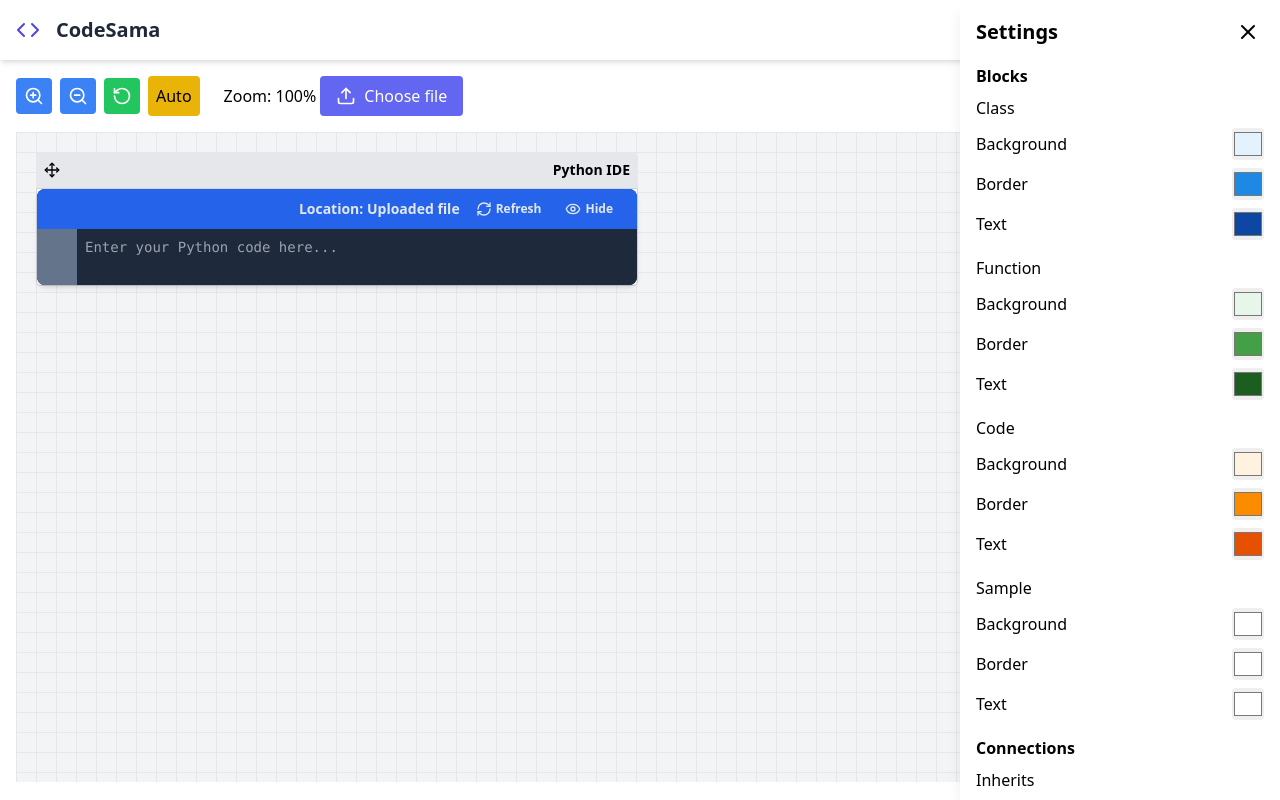
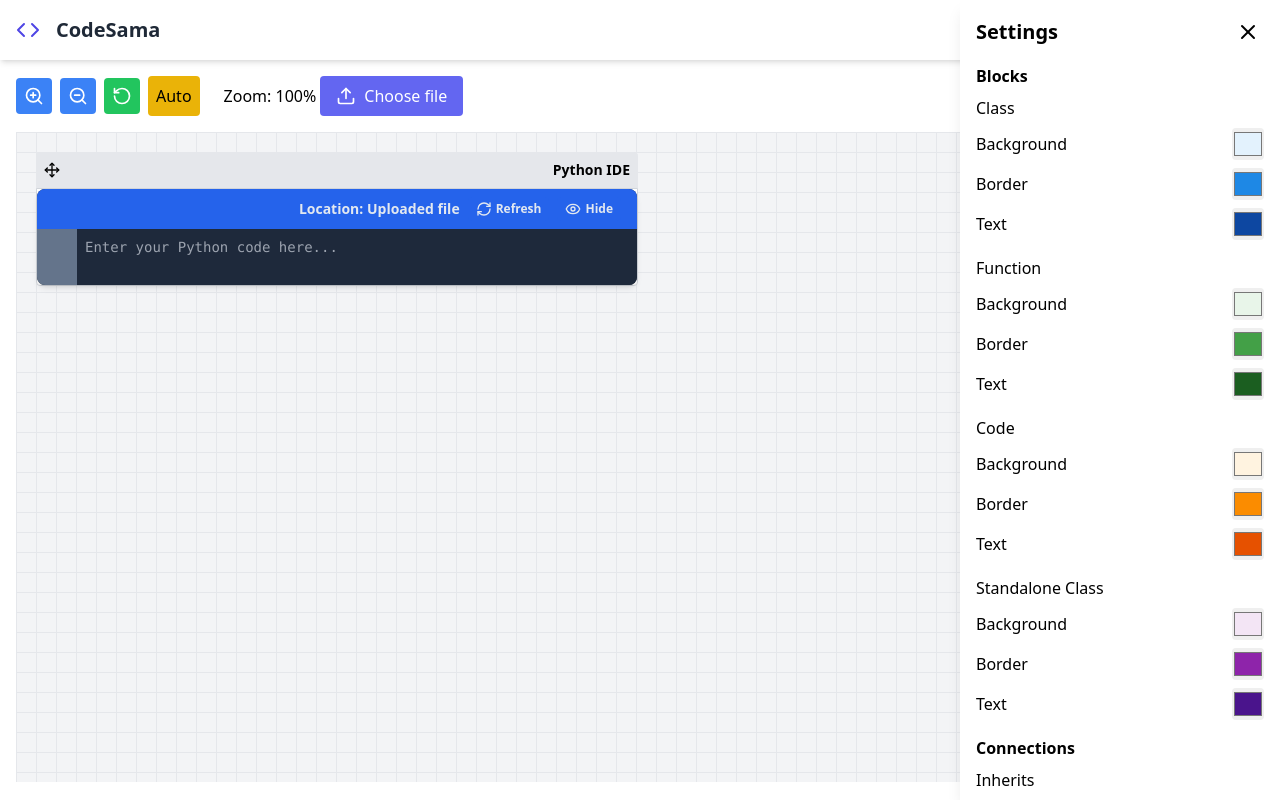
Before and after one commit to fridayowl/CodeSama, a React (Create React App) app: page / in a window 1280 px wide. Both pictures are taken after a click on the button 1246 px from the left and 96 px from the top of the page. Built offline with nearby package versions, Linux system fonts and the light colour scheme.

Commit message:
ui improvemnts

```diff
--- a/src/Blocks.tsx
+++ b/src/Blocks.tsx
@@ -58,12 +58,13 @@ const PythonCodeEditor: React.FC<{ code: string; onChange: (code: string) => voi
     );
 };
 
-const PythonBlock: React.FC<BlockProps & { type: 'class' | 'function' | 'sample' }> = ({
+const PythonBlock: React.FC<BlockProps & { type: 'class' | 'class_function' | 'code' | 'class_standalone' }> = ({
     id, name, location, author, fileType, code, onVisibilityChange, type, customization
 }) => {
     const [isVisible, setIsVisible] = useState(true);
     const [isEditing, setIsEditing] = useState(false);
     const [currentCode, setCurrentCode] = useState(code);
+
     const handleCodeChange = (newCode: string) => {
         setCurrentCode(newCode);
     };
@@ -79,12 +80,18 @@ const PythonBlock: React.FC<BlockProps & { type: 'class' | 'function' | 'sample'
         onVisibilityChange(id, newVisibility);
     };
 
-    // Safely access customization properties
     const blockStyle = customization?.blocks?.[type] || {};
     const ideStyle = customization?.ide || {};
 
     return (
-        <div className="w-full max-w-3xl p-4 rounded-lg shadow-md" style={{ backgroundColor: blockStyle.backgroundColor || '#ffffff', color: blockStyle.textColor || '#000000' }}>
+        <div className="w-full max-w-3xl p-4 rounded-lg shadow-md"
+            style={{
+                backgroundColor: blockStyle.backgroundColor || '#ffffff',
+                color: blockStyle.textColor || '#000000',
+                borderColor: blockStyle.borderColor || '#000000',
+                borderWidth: '2px',
+                borderStyle: 'solid'
+            }}>
             <div className="flex justify-between items-center mb-2">
                 <h3 className="font-bold text-lg">{name}</h3>
                 <div>
@@ -104,7 +111,7 @@ const PythonBlock: React.FC<BlockProps & { type: 'class' | 'function' | 'sample'
                     </button>
                 </div>
             </div>
-            <p className="text-sm">Type: {type.charAt(0).toUpperCase() + type.slice(1)}</p>
+            <p className="text-sm">Type: {type}</p>
             <p className="text-sm">File: {fileType}</p>
             <p className="text-sm">Location: {location}</p>
             <p className="text-sm">Author: {author}</p>
@@ -143,11 +150,13 @@ const PythonBlock: React.FC<BlockProps & { type: 'class' | 'function' | 'sample'
 };
 
 export const ClassBlock: React.FC<BlockProps> = (props) => <PythonBlock {...props} type="class" />;
-export const FunctionBlock: React.FC<BlockProps> = (props) => <PythonBlock {...props} type="function" />;
-export const SampleBlock: React.FC<BlockProps> = (props) => <PythonBlock {...props} type="sample" />;
+export const FunctionBlock: React.FC<BlockProps> = (props) => <PythonBlock {...props} type="class_function" />;
+export const ClassStandaloneBlock: React.FC<BlockProps> = (props) => <PythonBlock {...props} type="class_standalone" />;
+export const CodeBlock: React.FC<BlockProps> = (props) => <PythonBlock {...props} type="code" />;
 
 export default {
     ClassBlock,
     FunctionBlock,
-    SampleBlock,
+    ClassStandaloneBlock,
+    CodeBlock,
 };
--- a/src/CanvasGrid.tsx
+++ b/src/CanvasGrid.tsx
@@ -1,8 +1,7 @@
 import React from 'react';
 import DraggableWrapper from './DraggableWrapper';
 import Connections from './Connections';
-import { ClassBlock, FunctionBlock, SampleBlock } from './Blocks';
-import CodeBlock from './CodeBlock';
+import { ClassBlock, FunctionBlock, ClassStandaloneBlock, CodeBlock } from './Blocks';
 import PythonIDE from './PythonIDE';
 import { ExtendedBlockData, Connection } from './DesignCanvas';
 
@@ -66,12 +65,10 @@ const CanvasGrid: React.FC<CanvasGridProps> = ({
         return { x: isStart ? x : x + width, y: y + height / 2 };
     };
 
-    // Find the first class block to use as the source for the sample block connection
     const sourceClassBlock = blocks.find(block => block.type === 'class');
 
-    // Update connections for the sample block
     const updatedConnections: Connection[] = getVisibleConnections().map(conn => {
-        if (conn.start === 'python-ide' && blocks.find(b => b.id === conn.end)?.type === 'sample') {
+        if (conn.start === 'python-ide' && blocks.find(b => b.id === conn.end)?.type === 'class_standalone') {
             return {
                 ...conn,
                 start: sourceClassBlock ? sourceClassBlock.id : 'python-ide',
@@ -80,7 +77,7 @@ const CanvasGrid: React.FC<CanvasGridProps> = ({
                     : getAdjustedPosition('python-ide', true),
                 type: 'uses',
                 startBlockType: sourceClassBlock ? 'class' : 'code',
-                endBlockType: 'sample'
+                endBlockType: 'class_standalone'
             };
         }
         return {
@@ -109,7 +106,7 @@ const CanvasGrid: React.FC<CanvasGridProps> = ({
                     title={item.name}
                     zoomLevel={zoomLevel}
                 >
-                    {item.type === 'class' ? (
+                    {item.type === 'class' && (
                         <ClassBlock
                             id={item.id}
                             name={item.name}
@@ -120,7 +117,8 @@ const CanvasGrid: React.FC<CanvasGridProps> = ({
                             onVisibilityChange={onVisibilityChange}
                             customization={customization}
                         />
-                    ) : item.type === 'function' ? (
+                    )}
+                    {item.type === 'class_function' && (
                         <FunctionBlock
                             id={item.id}
                             name={item.name}
@@ -131,8 +129,9 @@ const CanvasGrid: React.FC<CanvasGridProps> = ({
                             onVisibilityChange={() => { }}
                             customization={customization}
                         />
-                    ) : item.type === 'sample' ? (
-                        <SampleBlock
+                    )}
+                    {item.type === 'class_standalone' && (
+                        <ClassStandaloneBlock
                             id={item.id}
                             name={item.name}
                             location={item.location}
@@ -142,10 +141,10 @@ const CanvasGrid: React.FC<CanvasGridProps> = ({
                             onVisibilityChange={onVisibilityChange}
                             customization={customization}
                         />
-                    ) : (
+                    )}
+                    {item.type === 'code' && (
                         <CodeBlock
                             id={item.id}
-                            type={item.type}
                             name={item.name}
                             location={item.location}
                             author={item.author}
--- a/src/DesignCanvas.tsx
+++ b/src/DesignCanvas.tsx
@@ -7,7 +7,7 @@ import defaultCustomization from './customization.json';
 
 export interface BlockData {
     id: string;
-    type: 'class' | 'function' | 'code' | 'sample';
+    type: 'class' | 'class_function' | 'code' | 'class_standalone';
     name: string;
     location: string;
     author: string;
@@ -38,8 +38,8 @@ export interface Connection {
     type: 'inherits' | 'composes' | 'uses' | 'contains' | 'codeLink';
     fromConnector: string;
     toConnector: string;
-    startBlockType: 'class' | 'function' | 'code' | 'sample';
-    endBlockType: 'class' | 'function' | 'code' | 'sample';
+    startBlockType: 'class' | 'class_function' | 'code' | 'class_standalone';
+    endBlockType: 'class' | 'class_function' | 'code' | 'class_standalone';
 }
 
 const DesignCanvas: React.FC = () => {
@@ -70,7 +70,7 @@ const DesignCanvas: React.FC = () => {
                 if (block.type === 'class') {
                     x = 700;
                     y = 100 + index * 250;
-                } else if (block.type === 'function') {
+                } else if (block.type === 'class_function') {
                     const parentClass = jsonData.find(b => b.type === 'class' && b.code.includes(`def ${block.name}(`));
                     if (parentClass) {
                         x = 1500;
@@ -91,21 +91,20 @@ const DesignCanvas: React.FC = () => {
                 return { ...block, x, y } as ExtendedBlockData;
             });
 
-            // Add a sample block with dummy values
-            const sampleBlock: ExtendedBlockData = {
-                id: 'sampleBlock1',
-                type: 'sample',
-                name: 'Sample Block',
+            const classStandaloneBlock: ExtendedBlockData = {
+                id: 'classStandaloneBlock1',
+                type: 'class_standalone',
+                name: 'Class Standalone Block',
                 location: 'Sample Location',
                 author: 'Sample Author',
                 fileType: 'Python',
-                code: 'def sample_function():\n    print("This is a sample function")\n\nsample_function()',
+                code: 'class SampleClass:\n    def sample_method(self):\n        print("This is a sample method")\n\nsample = SampleClass()\nsample.sample_method()',
                 x: 300,
                 y: 300,
                 connections: []
             };
 
-            setBlocks([...modifiedBlocks, sampleBlock]);
+            setBlocks([...modifiedBlocks, classStandaloneBlock]);
             setRefreshKey(prevKey => prevKey + 1);
         } catch (error) {
             console.error('Error processing file:', error);
@@ -121,9 +120,9 @@ const DesignCanvas: React.FC = () => {
     const updateConnections = useCallback(() => {
         const newConnections: Connection[] = [];
         const classBlocks = blocks.filter(block => block.type === 'class');
-        const functionBlocks = blocks.filter(block => block.type === 'function');
+        const functionBlocks = blocks.filter(block => block.type === 'class_function');
         const codeBlocks = blocks.filter(block => block.type === 'code');
-        const sampleBlocks = blocks.filter(block => block.type === 'sample');
+        const classStandaloneBlocks = blocks.filter(block => block.type === 'class_standalone');
 
         classBlocks.forEach(classBlock => {
             functionBlocks.forEach(functionBlock => {
@@ -138,7 +137,7 @@ const DesignCanvas: React.FC = () => {
                         fromConnector: 'method',
                         toConnector: 'input',
                         startBlockType: 'class',
-                        endBlockType: 'function'
+                        endBlockType: 'class_function'
                     });
                 }
             });
@@ -172,22 +171,21 @@ const DesignCanvas: React.FC = () => {
             });
         });
 
-        // Connect sample block to the first class block if it exists, otherwise to Python IDE
         const firstClassBlock = classBlocks[0];
-        sampleBlocks.forEach(sampleBlock => {
+        classStandaloneBlocks.forEach(classStandaloneBlock => {
             newConnections.push({
-                id: `${firstClassBlock ? firstClassBlock.id : 'IDE'}-${sampleBlock.id}`,
+                id: `${firstClassBlock ? firstClassBlock.id : 'IDE'}-${classStandaloneBlock.id}`,
                 start: firstClassBlock ? firstClassBlock.id : 'python-ide',
-                end: sampleBlock.id,
+                end: classStandaloneBlock.id,
                 startPoint: firstClassBlock
                     ? { x: firstClassBlock.x + 200, y: firstClassBlock.y + 50 }
                     : { x: idePosition.x + 600, y: idePosition.y + 30 },
-                endPoint: { x: sampleBlock.x, y: sampleBlock.y + 50 },
+                endPoint: { x: classStandaloneBlock.x, y: classStandaloneBlock.y + 50 },
                 type: 'uses',
                 fromConnector: 'output',
                 toConnector: 'input',
                 startBlockType: firstClassBlock ? 'class' : 'code',
-                endBlockType: 'sample'
+                endBlockType: 'class_standalone'
             });
         });
 
@@ -240,7 +238,7 @@ const DesignCanvas: React.FC = () => {
 
     const getVisibleBlocks = useCallback(() => {
         return blocks.filter(block => {
-            if (block.type === 'class' || block.type === 'code' || block.type === 'sample') return true;
+            if (block.type === 'class' || block.type === 'code' || block.type === 'class_standalone') return true;
             const parentClass = blocks.find(b => b.type === 'class' && block.id.startsWith(`${b.name}_`));
             return parentClass ? classVisibility[parentClass.id] !== false : true;
         });
@@ -250,7 +248,7 @@ const DesignCanvas: React.FC = () => {
         return connections.filter(conn => {
             const startBlock = blocks.find(b => b.id === conn.start);
             const endBlock = blocks.find(b => b.id === conn.end);
-            if (startBlock?.type === 'class' && endBlock?.type === 'function') {
+            if (startBlock?.type === 'class' && endBlock?.type === 'class_function') {
                 return classVisibility[startBlock.id] !== false;
             }
             return true;
--- a/src/Settings.tsx
+++ b/src/Settings.tsx
@@ -48,9 +48,12 @@ const SettingsPanel: React.FC<SettingsPanelProps> = ({ isOpen, onClose, customiz
                 </div>
 
                 <h3 className="font-semibold mb-2">Blocks</h3>
-                {['class', 'function', 'code', 'sample'].map(type => (
+                {['class', 'class_function', 'code', 'class_standalone'].map(type => (
                     <div key={type} className="mb-4">
-                        <h4 className="font-medium capitalize mb-2">{type}</h4>
+                        <h4 className="font-medium capitalize mb-2">
+                            {type === 'class_function' ? 'Function' :
+                                type === 'class_standalone' ? 'Standalone Class' : type}
+                        </h4>
                         {renderColorPicker('blocks', type, 'backgroundColor', 'Background')}
                         {renderColorPicker('blocks', type, 'borderColor', 'Border')}
                         {renderColorPicker('blocks', type, 'textColor', 'Text')}
--- a/src/customization.json
+++ b/src/customization.json
@@ -5,7 +5,7 @@
       "borderColor": "#1E88E5",
       "textColor": "#0D47A1"
     },
-    "function": {
+    "class_function": {
       "backgroundColor": "#E8F5E9",
       "borderColor": "#43A047",
       "textColor": "#1B5E20"
@@ -14,23 +14,33 @@
       "backgroundColor": "#FFF3E0",
       "borderColor": "#FB8C00",
       "textColor": "#E65100"
+    },
+    "class_standalone": {
+      "backgroundColor": "#F3E5F5",
+      "borderColor": "#8E24AA",
+      "textColor": "#4A148C"
     }
   },
   "connections": {
     "inherits": {
-      "lineColor": "#3B82F6"
+      "lineColor": "#3B82F6",
+      "arrowHead": "triangle"
     },
     "composes": {
-      "lineColor": "#10B981"
+      "lineColor": "#10B981",
+      "arrowHead": "diamond"
     },
     "uses": {
-      "lineColor": "#8B5CF6"
+      "lineColor": "#8B5CF6",
+      "arrowHead": "arrow"
     },
     "contains": {
-      "lineColor": "#F59E0B"
+      "lineColor": "#F59E0B",
+      "arrowHead": "circle"
     },
     "codeLink": {
-      "lineColor": "#F97316"
+      "lineColor": "#F97316",
+      "arrowHead": "arrow"
     }
   },
   "canvas": {
--- a/src/fileProcessor.tsx
+++ b/src/fileProcessor.tsx
@@ -4,7 +4,7 @@ import { identifyCodeBlocks } from './codeBlockIdentifier';
 
 export interface BlockData {
     id: string;
-    type: 'class' | 'function' | 'code';
+    type: 'class' | 'class_function' | 'code' | 'class_standalone';
     name: string;
     location: string;
     author: string;
@@ -25,7 +25,7 @@ export interface ConnectionData {
 export async function generateJsonFromPythonFile(fileContent: string): Promise<BlockData[]> {
     const classes = identifyClasses(fileContent);
     const functions = identifyFunctionsAndConnections(fileContent, classes);
-    const codeBlocks = identifyCodeBlocks(fileContent );
+    const codeBlocks = identifyCodeBlocks(fileContent);
 
     return [...classes, ...functions, ...codeBlocks];
 }
--- a/src/functionIdentifier.tsx
+++ b/src/functionIdentifier.tsx
@@ -15,12 +15,11 @@ export function identifyFunctionsAndConnections(fileContent: string, classes: Bl
                 functions.push(currentFunction);
             }
 
-            // Fix: Use a regular expression to capture the full function name
             const functionNameMatch = trimmedLine.match(/def\s+([a-zA-Z_][a-zA-Z0-9_]*)\s*\(/);
             const name = functionNameMatch ? functionNameMatch[1] : 'Unknown';
             currentFunction = {
                 id: `${name}Function`,
-                type: 'function',
+                type: 'class_function',
                 name,
                 location: 'Uploaded file',
                 author: 'File author',
```
Also changed, not shown: src/codeBlockIdentifier.tsx (+0 -7 lines).
